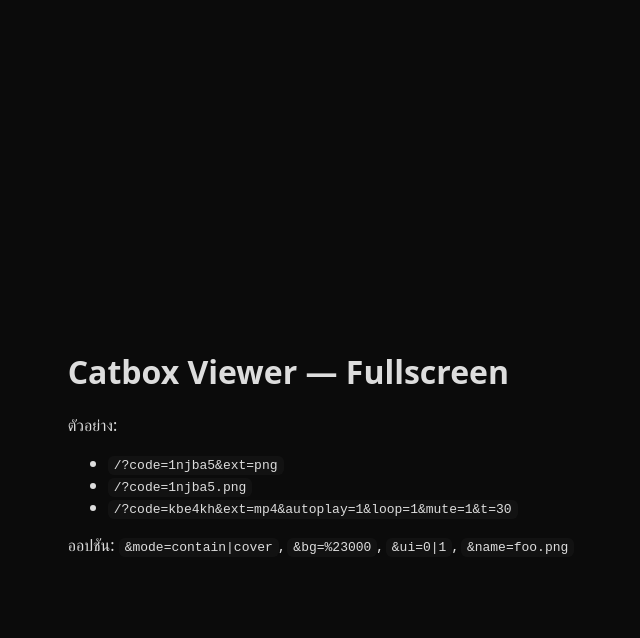
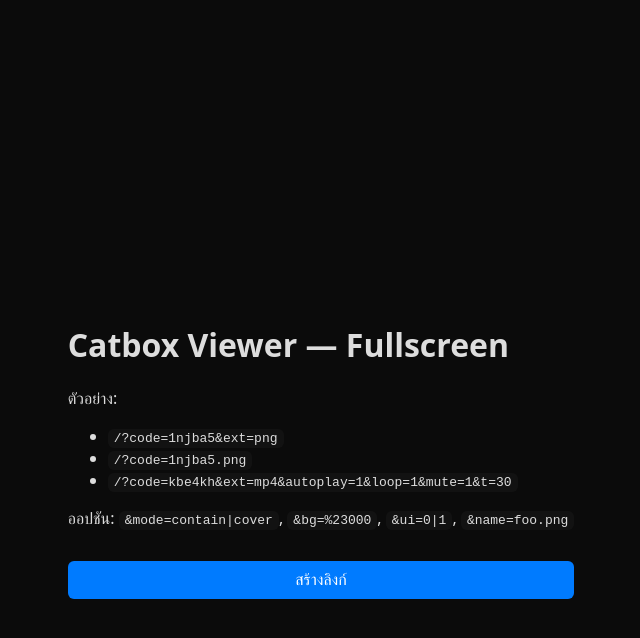
Before and after one commit to 2RDex/c, a Jekyll site: the page built from index.html, in a window 1280 px wide. Shown: the top 638 px of the page, without its empty margins (319-959 px from the left). Built offline with Jekyll 4.4.1, drawn with Linux system fonts in a browser that asks for light colours.

Commit message:
Update link-catbox.html

```diff
--- a/_layouts/link-catbox.html
+++ b/_layouts/link-catbox.html
@@ -44,6 +44,36 @@
 
   .help { position: fixed; inset: 0; display: grid; place-items: center; padding: 24px; color: #ddd; background: #0b0b0b; }
   .help code { background: #121212; padding: 2px 6px; border-radius: 6px; }
+
+  .shop-window-container {
+    width: 700px;
+    height: 550px;
+    display: flex;
+    flex-direction: column;
+    padding: 10px;
+    box-sizing: border-box;
+}
+    input,
+    button {
+      padding: 10px;
+      font-size: 1rem;
+      margin-top: .5rem;
+      width: 100%;
+      box-sizing: border-box;
+    }
+
+    button {
+      cursor: pointer;
+      margin-top: 1rem;
+      background: #007bff;
+      color: #fff;
+      border: none;
+      border-radius: 6px;
+    }
+
+    button:hover {
+      background: #0056b3;
+    }
 </style>
 </head>
 <body>
@@ -115,6 +145,8 @@
             <li><code>/?code=kbe4kh&ext=mp4&autoplay=1&loop=1&mute=1&t=30</code></li>
           </ul>
           <p>ออปชัน: <code>&mode=contain|cover</code>, <code>&bg=%23000</code>, <code>&ui=0|1</code>, <code>&name=foo.png</code></p>
+          <!--<iframe id="menuFrame" src="/link-info" frameborder="0" scrolling="auto"></iframe>-->
+          <a href="/link" rel="noopener noreferrer" class="no-underline"><button id="makeBtn" type="button">สร้างลิงก์</button></a>
         </div>
       </div>`;
   }
```
